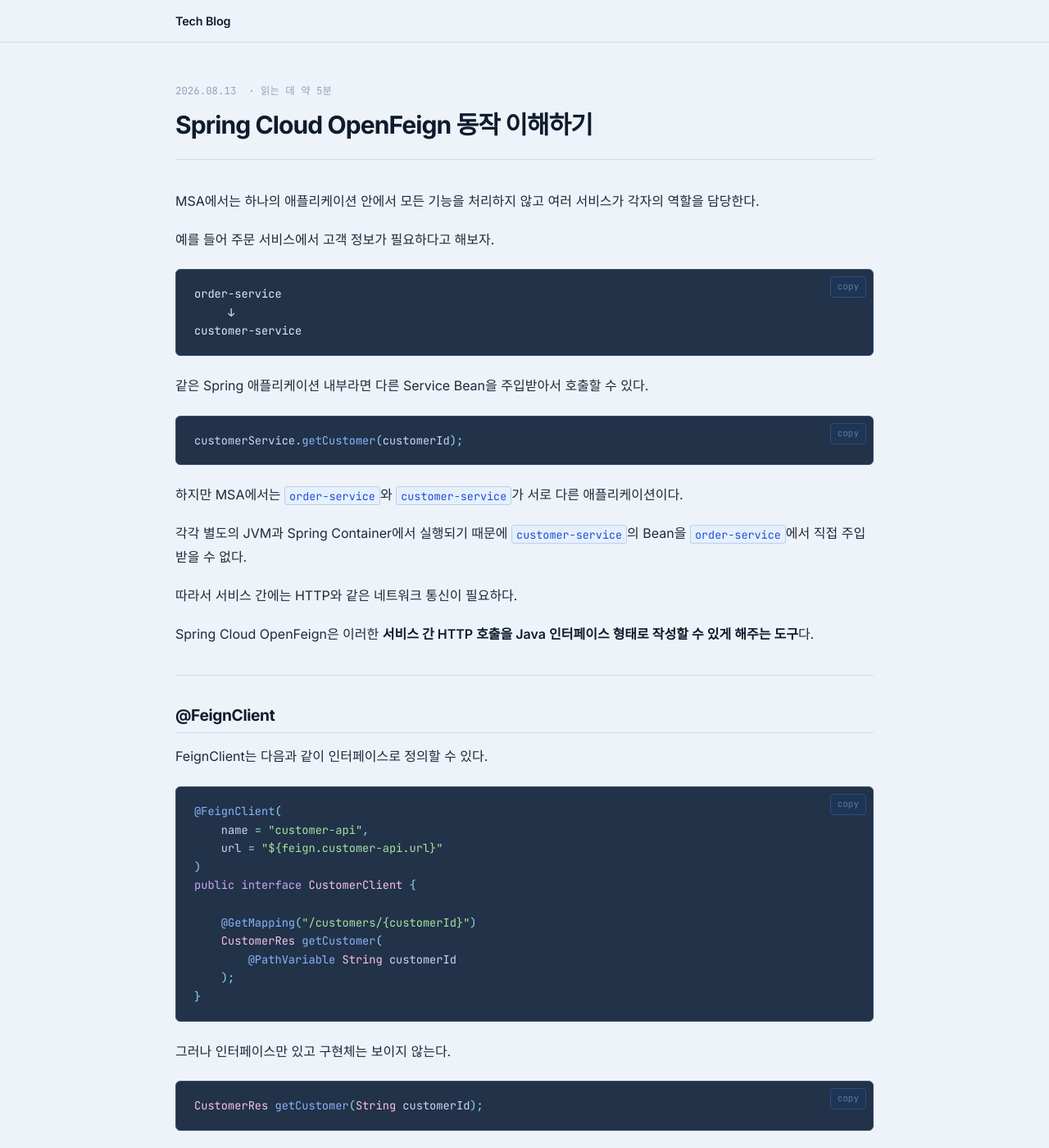
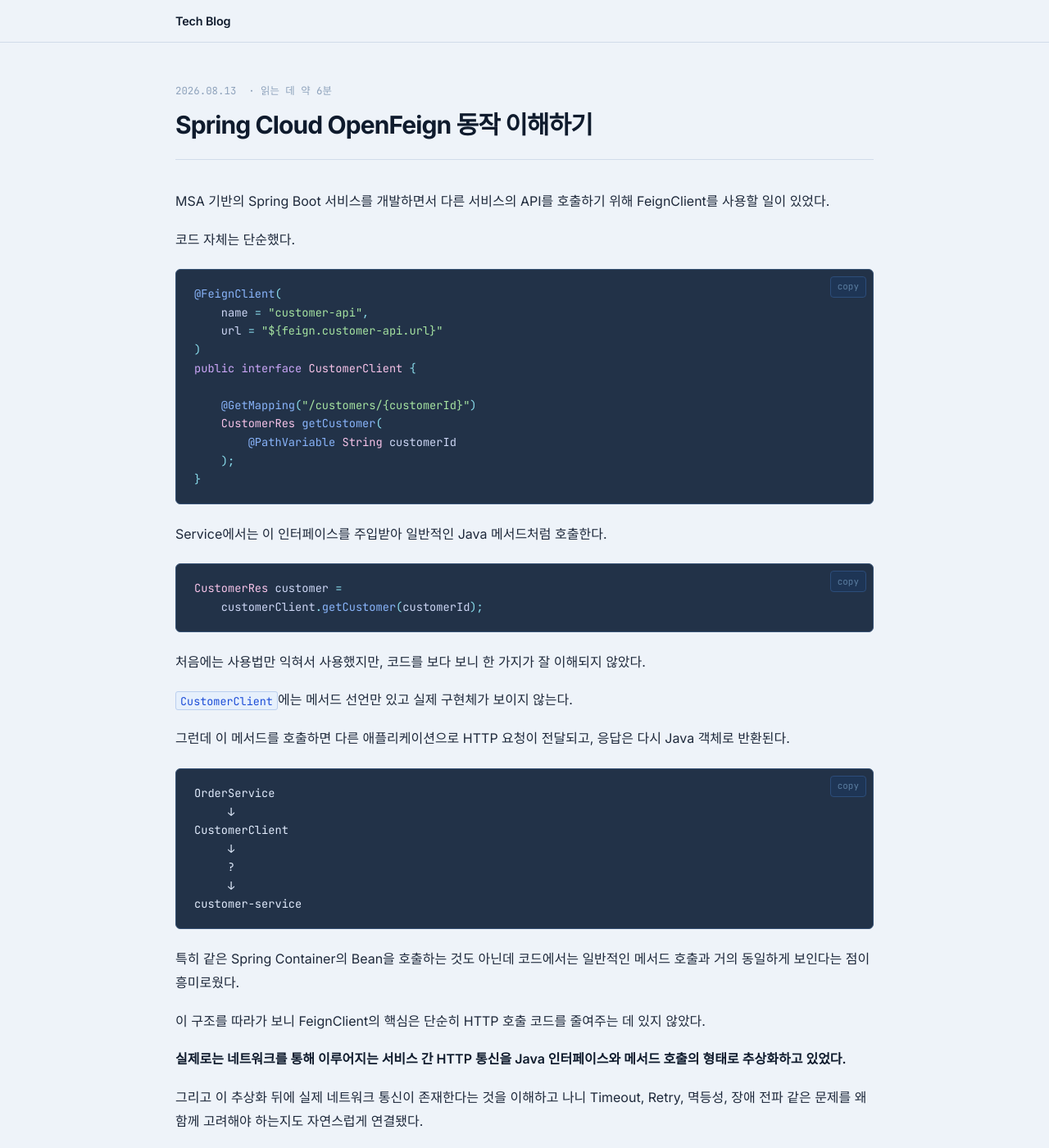
Before and after one commit to jw3418/jw3418.github.io, a Jekyll site: the page built from _posts/2026-08-13-spring-cloud-openfeign.md, in a window 1280 px wide and 1400 px high. Shown: the whole window at 82% size. Built offline with Jekyll 4.4.1, drawn with Linux system fonts in a browser that asks for light colours; some of the changed text lies outside the part shown.

Commit message:
Enhance explanation of Spring Cloud OpenFeign usage
Expand on the understanding of Spring Cloud OpenFeign and its functionality in making HTTP calls between services. Discuss the abstraction of network communication through Java interfaces.

````diff
--- a/_posts/2026-08-13-spring-cloud-openfeign.md
+++ b/_posts/2026-08-13-spring-cloud-openfeign.md
@@ -6,6 +6,61 @@ categories: [Spring & Java]
 ---
 
 # Spring Cloud OpenFeign 동작 이해하기
+
+MSA 기반의 Spring Boot 서비스를 개발하면서 다른 서비스의 API를 호출하기 위해 FeignClient를 사용할 일이 있었다.
+
+코드 자체는 단순했다.
+
+```java
+@FeignClient(
+    name = "customer-api",
+    url = "${feign.customer-api.url}"
+)
+public interface CustomerClient {
+
+    @GetMapping("/customers/{customerId}")
+    CustomerRes getCustomer(
+        @PathVariable String customerId
+    );
+}
+```
+
+Service에서는 이 인터페이스를 주입받아 일반적인 Java 메서드처럼 호출한다.
+
+```java
+CustomerRes customer =
+    customerClient.getCustomer(customerId);
+```
+
+처음에는 사용법만 익혀서 사용했지만, 코드를 보다 보니 한 가지가 잘 이해되지 않았다.
+
+`CustomerClient`에는 메서드 선언만 있고 실제 구현체가 보이지 않는다.
+
+그런데 이 메서드를 호출하면 다른 애플리케이션으로 HTTP 요청이 전달되고, 응답은 다시 Java 객체로 반환된다.
+
+```text
+OrderService
+     ↓
+CustomerClient
+     ↓
+     ?
+     ↓
+customer-service
+```
+
+특히 같은 Spring Container의 Bean을 호출하는 것도 아닌데 코드에서는 일반적인 메서드 호출과 거의 동일하게 보인다는 점이 흥미로웠다.
+
+이 구조를 따라가 보니 FeignClient의 핵심은 단순히 HTTP 호출 코드를 줄여주는 데 있지 않았다.
+
+**실제로는 네트워크를 통해 이루어지는 서비스 간 HTTP 통신을 Java 인터페이스와 메서드 호출의 형태로 추상화하고 있었다.**
+
+그리고 이 추상화 뒤에 실제 네트워크 통신이 존재한다는 것을 이해하고 나니 Timeout, Retry, 멱등성, 장애 전파 같은 문제를 왜 함께 고려해야 하는지도 자연스럽게 연결됐다.
+
+이 글에서는 FeignClient의 메서드 호출이 실제 HTTP 요청으로 변환되는 과정을 따라가고, 그 과정에서 서비스 간 통신을 어떻게 바라봐야 하는지 정리해본다.
+
+---
+
+## @FeignClient
 
 MSA에서는 하나의 애플리케이션 안에서 모든 기능을 처리하지 않고 여러 서비스가 각자의 역할을 담당한다.
 
@@ -51,13 +102,13 @@ public interface CustomerClient {
 }
 ```
 
-그러나 인터페이스만 있고 구현체는 보이지 않는다.
+그런데 여기서 처음 가졌던 의문으로 다시 돌아가면, 여전히 실제 구현체는 보이지 않는다.
 
 ```java
 CustomerRes getCustomer(String customerId);
 ```
 
-메서드 선언만 있고 실제 구현 코드가 없으나, Service에서는 해당 인터페이스를 주입받아 사용할 수 있다.
+메서드 선언만 존재하는데 Service에서는 해당 인터페이스를 주입받아 정상적으로 사용할 수 있다.
 
 ```java
 @Service
@@ -76,7 +127,9 @@ public class OrderService {
 }
 ```
 
-구현체가 없는데 어떻게 메서드가 실행되는 걸까?
+그렇다면 **구현체가 보이지 않는 이 인터페이스의 메서드 호출은 어떻게 실제 HTTP 요청으로 이어지는 것일까?**
+
+이를 이해하려면 FeignClient가 생성되는 방식을 먼저 볼 필요가 있다.
 
 ---
 
````
Also changed, not shown: other parts of _posts/2026-08-13-spring-cloud-openfeign.md (+0 -4 lines).
